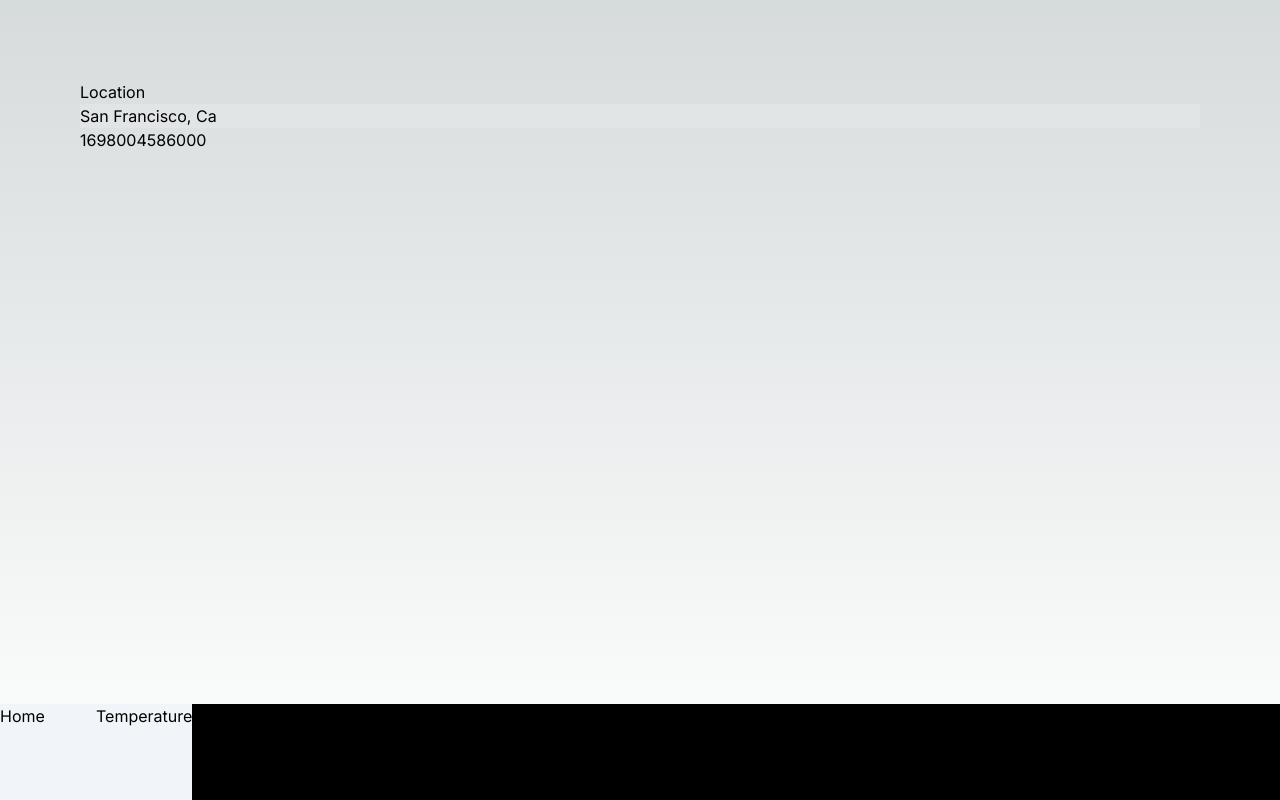
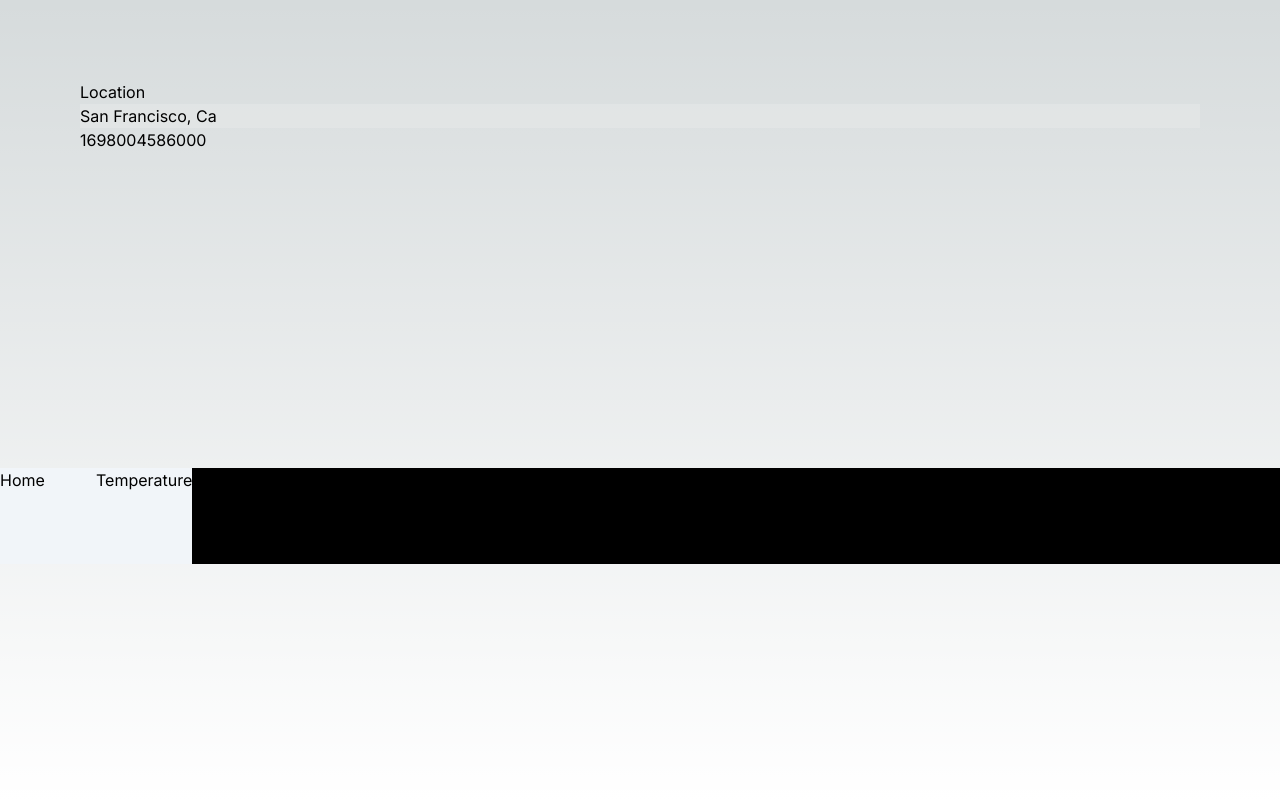
Before and after one commit to CHEUNG-K-Jeffrey/meteorological-conditions, a Next.js app: page / in a window 1280 px wide. Built offline with nearby package versions, Linux system fonts and the light colour scheme.

Commit message:
Change to use grid

```diff
--- a/src/app/page.jsx
+++ b/src/app/page.jsx
@@ -29,7 +29,7 @@ function Clock() {
 
 export default function HomePage() {
   return (
-    <main className="flex flex-col h-screen">
+    <main className="grid grid-cols-1 h-screen">
       <div id="home-page" className="flex flex-col flex-auto p-10 sm:p-20">
         <Location></Location>
         <Clock></Clock>
```
